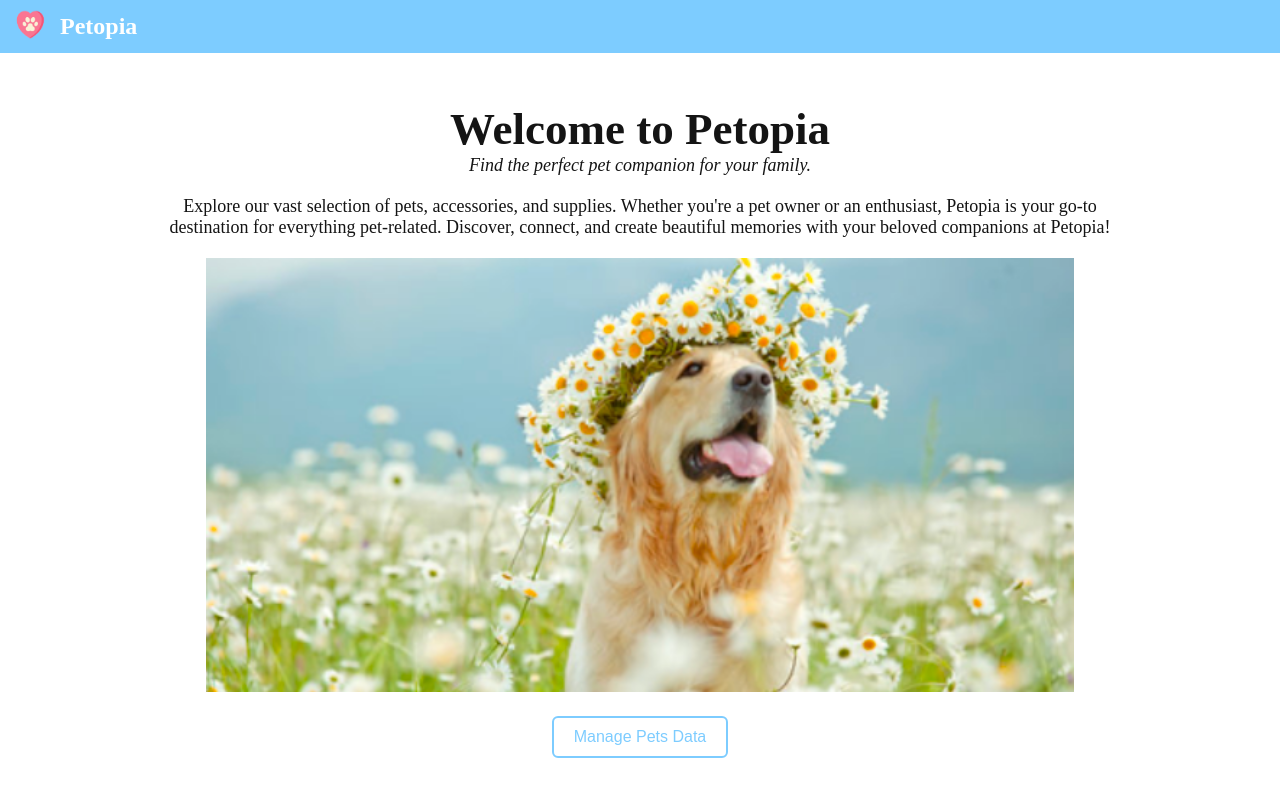
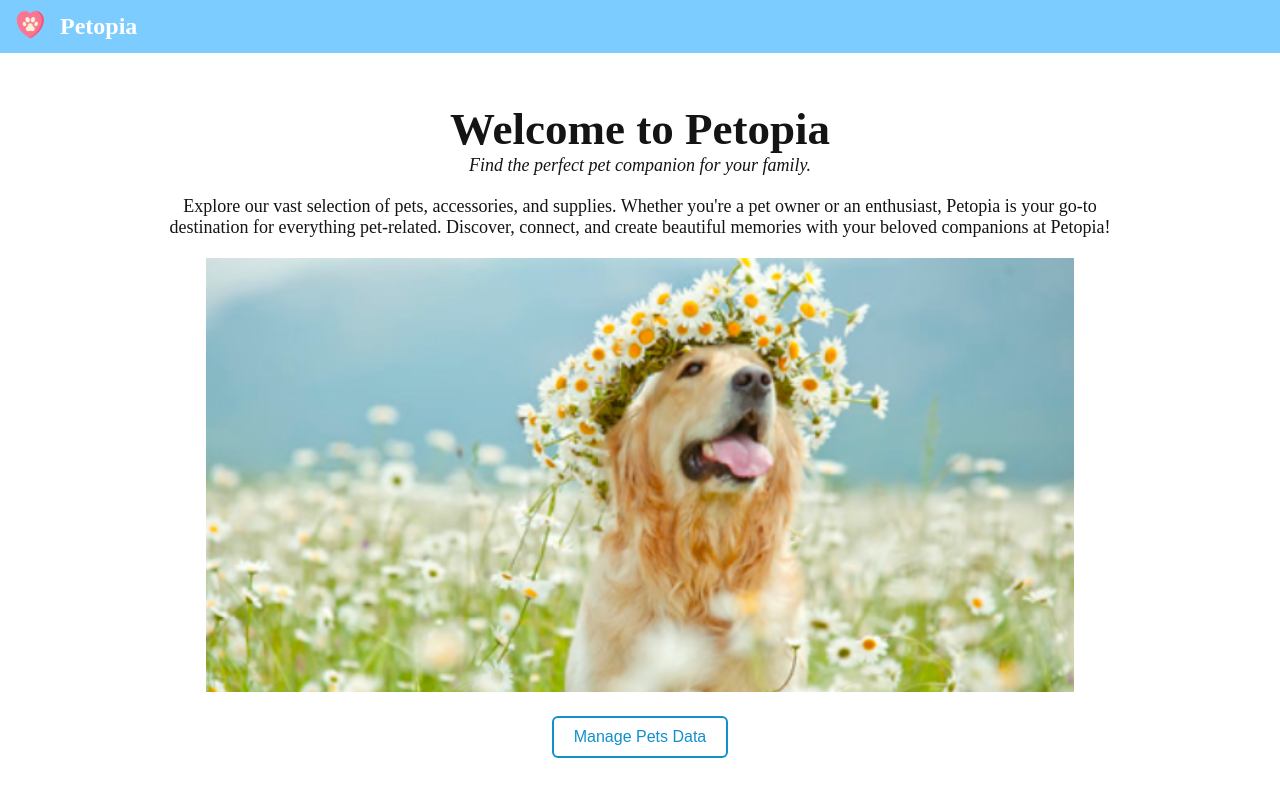
Before and after one commit to gabyamaciel/Petopia, an Angular app: page /home in a window 1280 px wide. Shown: the top 796 px of the page. Built offline with nearby package versions, Linux system fonts and the light colour scheme.

Commit message:
created shared mixins

```diff
--- a/src/app/app-routing.module.ts
+++ b/src/app/app-routing.module.ts
@@ -1,11 +1,11 @@
 import { NgModule } from '@angular/core';
 import { RouterModule, Routes } from '@angular/router';
 import { HomeComponent } from './components/home/home.component';
-import { PetManagerComponent } from './components/petmanager/petmanager.component';
+import { PetManagerComponent } from './components/petManager/pet-manager.component';
 
 const routes: Routes = [
   { path: 'home', component: HomeComponent },
-  { path: 'petmanager', component: PetManagerComponent },
+  { path: 'pet-manager', component: PetManagerComponent },
   { path: '', redirectTo: 'home', pathMatch: 'full' },
 ];
 
--- a/src/app/app.module.ts
+++ b/src/app/app.module.ts
@@ -7,7 +7,7 @@ import { HttpClientModule } from '@angular/common/http';
 import { NavbarComponent } from './components/navbar/navbar.component';
 import { AppComponent } from './app.component';
 import { HomeComponent } from './components/home/home.component';
-import { PetManagerComponent } from './components/petmanager/petmanager.component';
+import { PetManagerComponent } from './components/petManager/pet-manager.component';
 // Services
 import { PetService } from './services/pet.service';
 
--- a/src/app/components/home/home.component.html
+++ b/src/app/components/home/home.component.html
@@ -9,5 +9,5 @@
   <div class="banner">
     <img class="banner-img" [src]="currentImage" alt="Petopia Banner">
   </div>
-  <button class="home-button" [routerLink]="'/petmanager'">Manage Pets Data</button>
+  <button class="home-button" [routerLink]="'/pet-manager'">Manage Pets Data</button>
 </div>
--- a/src/app/components/home/home.component.scss
+++ b/src/app/components/home/home.component.scss
@@ -1,3 +1,5 @@
+@import "../../shared/mixins";
+
 .home {
   background-color: #fff;
   color: #141414;
@@ -17,19 +19,7 @@
 }
 
 .home-button {
-  background-color: #fff;
-  color: #7dccff;
-  border: none;
-  padding: 10px 20px;
-  font-size: 16px;
-  cursor: pointer;
-  border-radius: 6px;
-  border-color: #7dccff;
-  border: 2px solid;
-  &:hover {
-    background-color: #7dccff;
-    color: #fff;
-  }
+  @include button;
 }
 
 .banner {
--- /dev/null
+++ b/src/app/components/petManager/pet-manager.component.scss
@@ -0,0 +1,5 @@
+@import "../../shared/mixins";
+
+button {
+  @include button;
+}
--- a/src/app/components/petmanager/petmanager.component.ts
+++ b/src/app/components/petManager/pet-manager.component.ts
@@ -3,9 +3,9 @@ import { Pet } from 'src/app/models/pet.model';
 import { PetService } from '../../services/pet.service';
 
 @Component({
-  selector: 'petmanager-component',
-  templateUrl: './petmanager.component.html',
-  styleUrls: ['./petmanager.component.scss'],
+  selector: 'pet-manager-component',
+  templateUrl: './pet-manager.component.html',
+  styleUrls: ['./pet-manager.component.scss'],
 })
 export class PetManagerComponent {
   pets: Pet[] = [];
--- a/src/app/components/petmanager/petmanager.component.scss
+++ b/src/app/shared/_mixins.scss
@@ -1,15 +1,17 @@
-button {
+@import "./_variables.scss";
+
+@mixin button {
   background-color: #fff;
-  color: #7dccff;
+  color: $secondary-color;
   border: none;
   padding: 10px 20px;
   font-size: 16px;
   cursor: pointer;
   border-radius: 6px;
-  border-color: #7dccff;
+  border-color: $secondary-color;
   border: 2px solid;
   &:hover {
-    background-color: #7dccff;
+    background-color: $secondary-color;
     color: #fff;
   }
 }
--- /dev/null
+++ b/src/app/shared/_variables.scss
@@ -0,0 +1,3 @@
+$primary-color: #7dccff;
+$secondary-color: #1190cb;
+$font-size: 16px;
```
Also changed, not shown: src/app/components/petManager/pet-manager.component.html (renamed from src/app/components/petmanager/petmanager.component.html).
